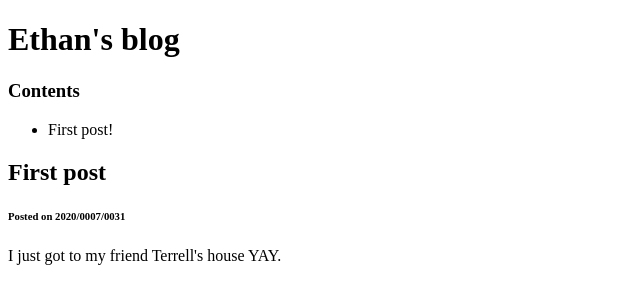
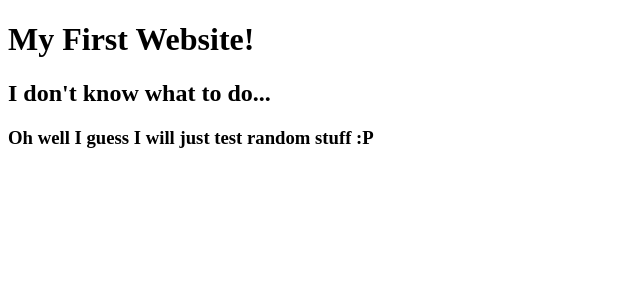
Before and after one commit to eirenic0/.github.io, a plain HTML site: page index.html in a window 1280 px wide. Shown: the whole page, without its empty margins (0-640 px from the left). Drawn offline with Linux system fonts and the light colour scheme.

Commit message:
myfirstwebsite.html

```diff
--- a/index.html
+++ b/index.html
@@ -1,31 +1,20 @@
 <!DOCTYPE html>
     <html>
         <head>
+            <meta charset="utf-8">
             <style>
-            color:green
+                background:blue
             </style>
-        <meta charset="utf-8">
-        <title>Ethan's Blog</title>
         </head>
         <body>
-
-        <h1>Ethan's blog</h1>
-
-        <h3>Contents</h3>
-        <ul>
-            <li>First post!</li>
-        </ul>
-
-        <h2>First post</h2>
-        <h6>Posted on 2020/0007/0031</h6>
-
-        <p>I just got to my friend Terrell's house YAY.</p>
-        <p></p>
-        <script>
-        ellipse(200,200,25,25);
-
-        </script>
-
-
+            <h1>
+                <strong>
+                    My First Website!
+                </strong>
+            </h1>
+            <h2>
+                I don't know what to do...
+            </h2>
+            <h3>Oh well I guess I will just test random stuff :P</h3>
         </body>
     </html>
```
Lines whose indentation alone changed are shown as unchanged.
